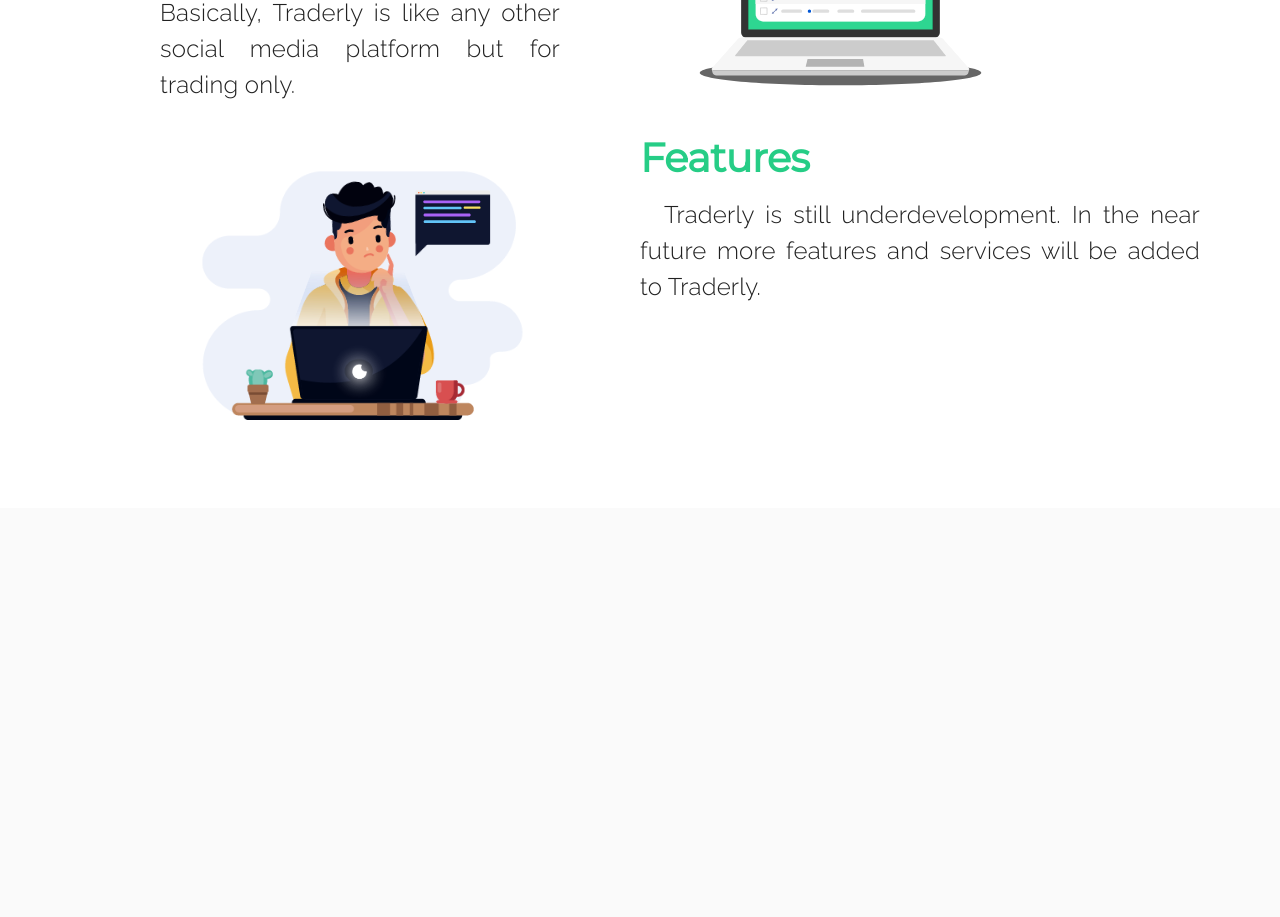
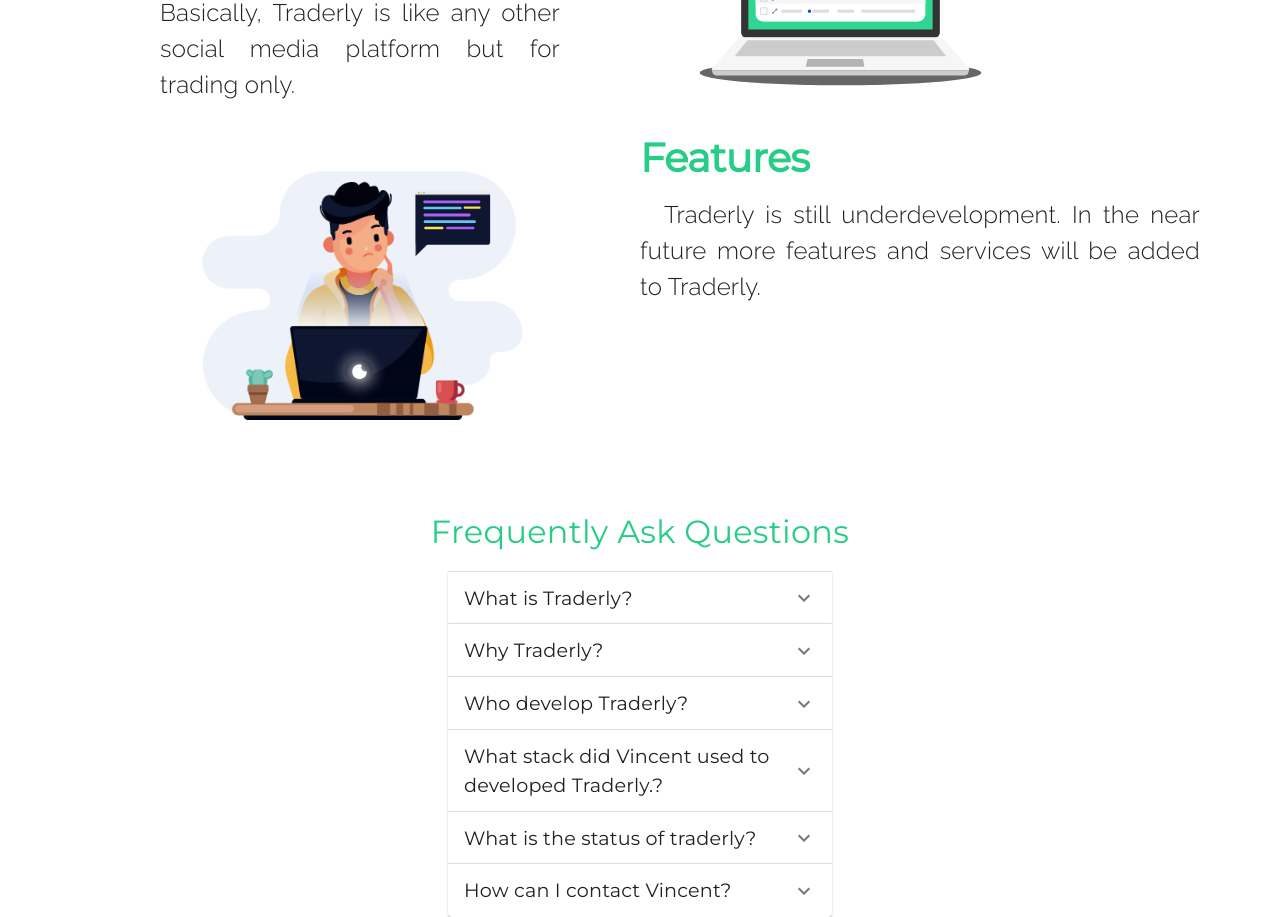
Before and after one commit to VncntDzn/traderie, a Next.js app: page / in a window 1280 px wide. Shown: the part 1320-2237 px from the top of the page. Before the commit the page ends 1828 px from the top, so only its background shows below. Built offline with nearby package versions, Linux system fonts and the light colour scheme.

Commit message:
added faqs

```diff
--- a/src/pages/home/About.jsx
+++ b/src/pages/home/About.jsx
@@ -18,7 +18,7 @@
     paddingTop: '20vh',
 
     [theme.breakpoints.up('md')]: {
-      padding: '20rem 5rem',
+      padding: '20rem 5rem 0 5rem',
       display: 'flex',
       flexDirection: 'row',
     },
--- a/src/pages/home/FAQs.jsx
+++ b/src/pages/home/FAQs.jsx
@@ -1,5 +1,115 @@
-/* FAQ:
+import React from 'react';
+import PropTypes from 'prop-types';
 
-Trading journal is a hassle that's why Vincent decided to develop
-          Traderly. Traderly is an e-trading journal where its users can share
-          their journal publicly or privately.*/
+import {
+  Grid,
+  Accordion,
+  Typography,
+  AccordionSummary,
+  AccordionDetails,
+  makeStyles,
+} from '@material-ui/core';
+import ExpandMoreIcon from '@material-ui/icons/ExpandMore';
+
+const useStyles = makeStyles((theme) => ({
+  container: {
+    backgroundColor: 'white',
+    padding: '0 2rem',
+    display: 'flex',
+    flexDirection: 'column',
+    justifyContent: 'center',
+
+    [theme.breakpoints.up('md')]: {
+      padding: '0 10rem',
+      alignItems: 'center',
+    },
+  },
+  faqContainer: {
+    fontWeight: 500,
+    fontFamily: theme.typography.h1.fontFamily,
+    fontSize: 'clamp(1.3rem, 4vw, 2rem)',
+    marginBottom: '1rem',
+    color: '#26CD86',
+  },
+  accordionContainer: {
+    [theme.breakpoints.up('md')]: {
+      width: '40vw',
+    },
+    [theme.breakpoints.up('lg')]: {
+      width: '30vw',
+    },
+  },
+  titleContainer: {
+    fontWeight: 500,
+    fontFamily: theme.typography.h1.fontFamily,
+    fontSize: 'clamp(1rem, 4vw, 1.2rem)',
+  },
+  contentStyle: {
+    fontFamily: theme.typography.h1.fontFamily,
+    fontSize: '1.1rem',
+    textIndent: '1.5rem',
+    textAlign: 'justify',
+    textJustify: 'inter-word',
+    fontWeight: 400,
+  },
+}));
+const data = [
+  {
+    title: 'What is Traderly?',
+    content:
+      'Traderly is an e-trading journal where its users can share their \
+        journal publicly or privately. Basically, Traderly is like any other \
+        social media platform but for trading only.',
+  },
+  {
+    title: 'Why Traderly?',
+    content:
+      'Traderly is hassle less compared to spreadsheet or excel. You can also share your trading journals to other users either publicly or privately.',
+  },
+  {
+    title: 'Who develop Traderly?',
+    content:
+      'Vincent, developed traderly because he wants to revolutionize trading journals.',
+  },
+  {
+    title: 'What stack did Vincent used to developed Traderly.?',
+    content: 'NextJs, React, Firebase Firestore and Material Ui.',
+  },
+  {
+    title: 'What is the status of traderly?',
+    content:
+      'Traderly is still underdevelopment and will release future updates soon.',
+  },
+  {
+    title: 'How can I contact Vincent?',
+    content: 'You can reach by emailing him at: workvpdizon@gmail.com',
+  },
+];
+const FAQs = (props) => {
+  const styles = useStyles();
+  return (
+    <Grid className={styles.container}>
+      <Typography className={styles.faqContainer}>
+        Frequently Ask Questions
+      </Typography>
+      {data.map(({ title, content }, index) => (
+        <Accordion className={styles.accordionContainer} key={index}>
+          <AccordionSummary
+            expandIcon={<ExpandMoreIcon />}
+            aria-controls='panel2a-content'
+            id='panel2a-header'
+          >
+            <Typography className={styles.titleContainer}>{title}</Typography>
+          </AccordionSummary>
+          <AccordionDetails>
+            <Typography className={styles.contentStyle}>{content}</Typography>
+          </AccordionDetails>
+        </Accordion>
+      ))}
+    </Grid>
+  );
+};
+
+FAQs.propTypes = {};
+
+export default FAQs;
--- a/src/pages/index.js
+++ b/src/pages/index.js
@@ -5,6 +5,7 @@
 import About from 'pages/home/About'
 import Waves from 'pages/home/svg/waves.svg'
 import Services from 'pages/home/Services'
+import FAQs from './home/FAQs';
 
 const useStyles = makeStyles((theme) => ({
   wavesContainer: {
@@ -24,6 +25,7 @@
         <img className={styles.wavesContainer} alt="waves" src={Waves} />
         <About />
         <Services />
+        <FAQs />
       </main>
 
     </>
```
